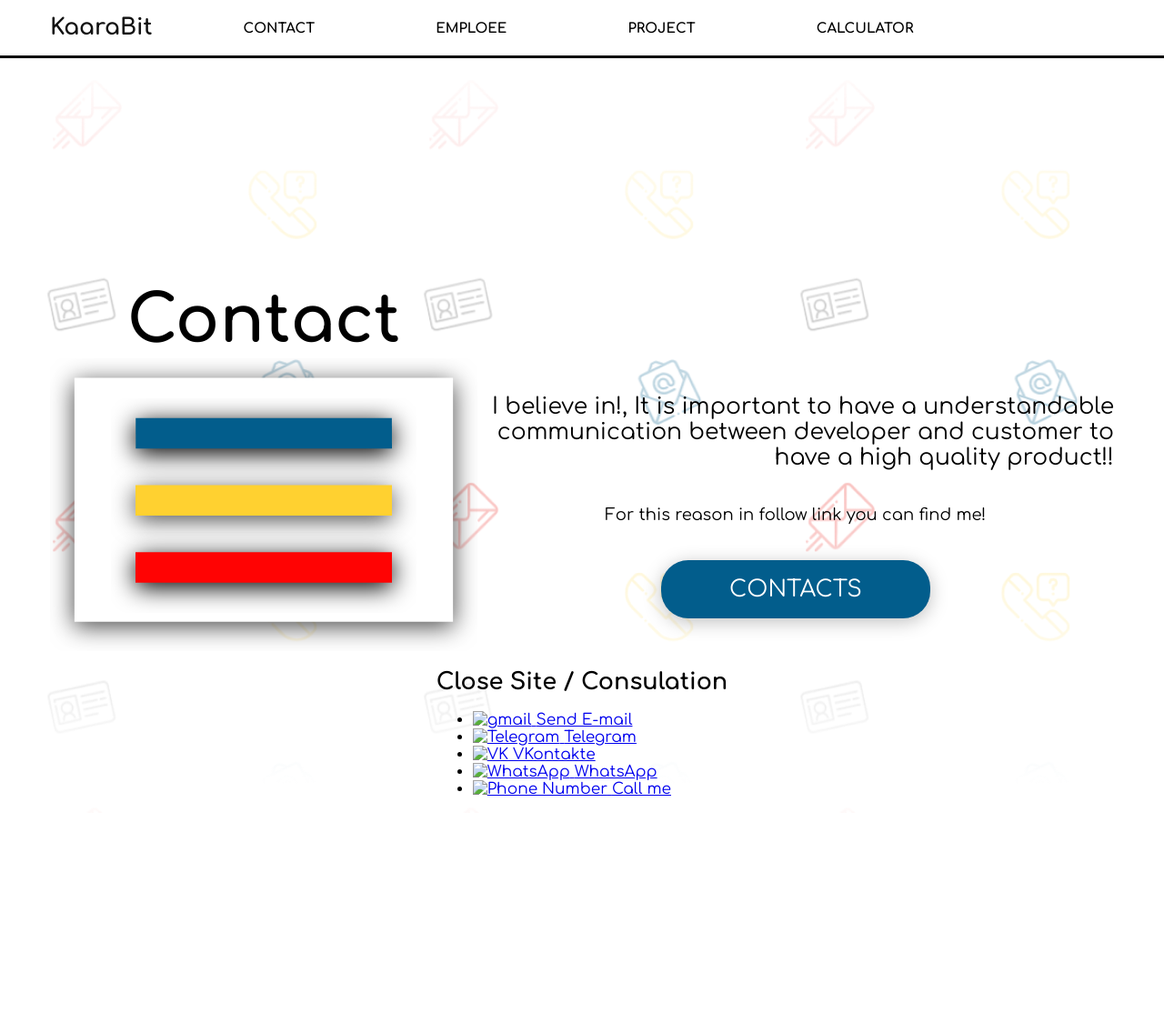
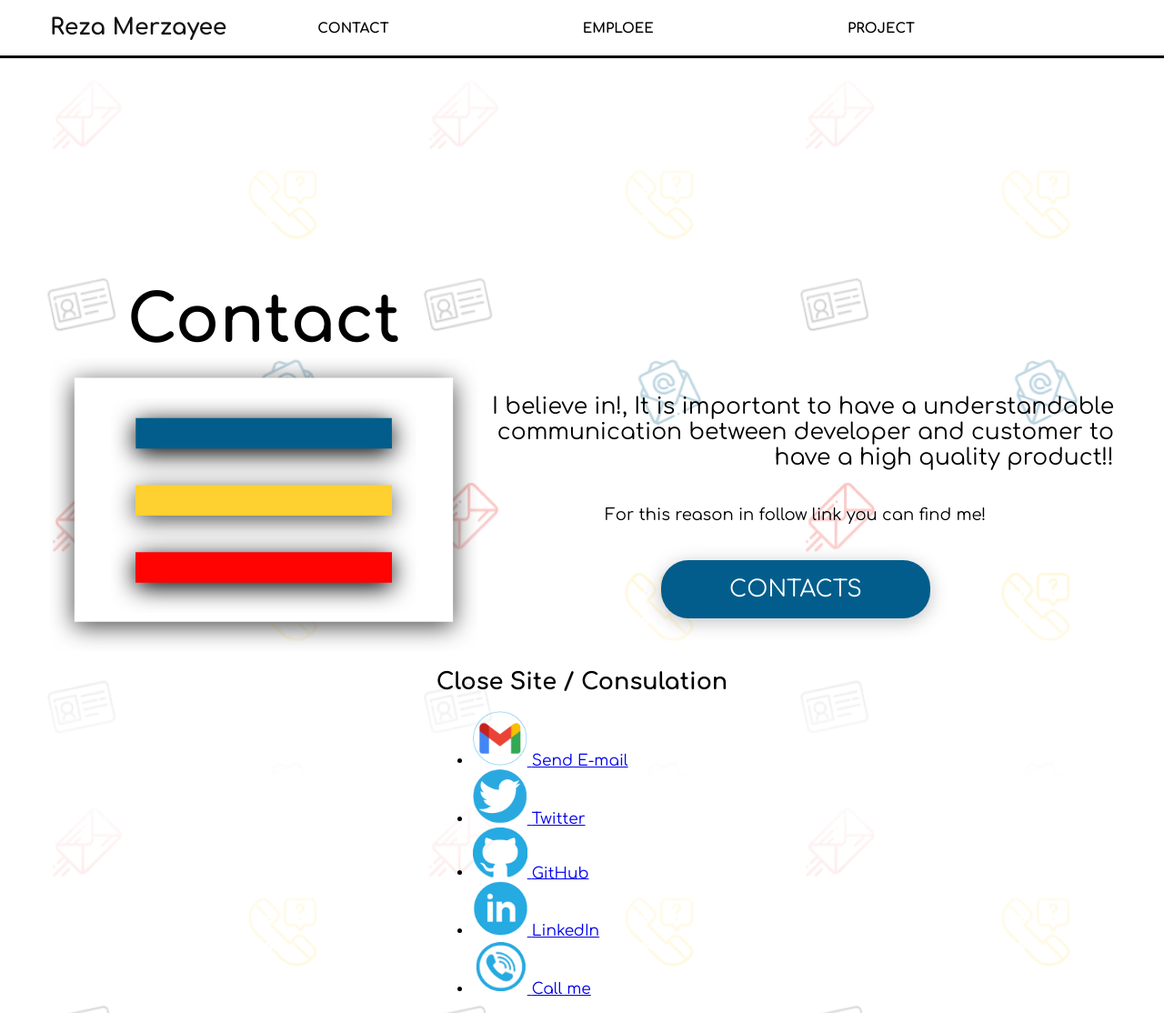
Before and after one commit to rezamirzayee/merzayee.github.io, a plain HTML site: page contacts.html in a window 1280 px wide. Shown: the whole page at 91% size. Before the commit the page ends 894 px from the top, so only its background shows below. Drawn offline with Linux system fonts and the light colour scheme; files whose address does not match are found by name.

Commit message:
modify liks

```diff
--- a/contacts.html
+++ b/contacts.html
@@ -1,16 +1,16 @@
 <!DOCTYPE html>
-<html lang="ru">
+<html lang="Eng">
 <head>
     <meta charset="UTF-8">
     <meta name="viewport" content="width=device-width, initial-scale=1.0">
     <link rel="stylesheet" href="css/normalize.min.css">
-    <link rel="stylesheet" href="css/style.min.css">
-    <title>KaaraBit | Contact</title>
+    <link rel="stylesheet" href="css/style.css">
+    <title>Reza Merzayee | Contact</title>
 </head>
 <body>
     <header class="header header--blue">
     <nav class="header__navigation">
-        <a class="header__link header__link--white" href="index.html">KaaraBit</a>
+        <a class="header__link header__link--white" href="index.html">Reza Merzayee</a>
         <button class="header__menu-button header__menu-button--opened" type="button">
 
             <span class="visually-hidden">Back to Menu</span>
@@ -24,9 +24,6 @@
             </li>
             <li class="site-navigation__item">
                 <a class="site-navigation__link" href="#">Project</a>
-            </li>
-            <li class="site-navigation__item">
-                <a class="site-navigation__link" href="#">Calculator</a>
             </li>
             <li class="site-navigation__item">
                 <a class="site-navigation__link" href="#"></a>
@@ -54,32 +51,32 @@
             <h2 class="social__heading">Close Site / Consulation</h2>
             <ul class="social__list">
                 <li class="social__item">
-                    <a class="social__link" href="#">
-                        <picture><source srcset="#" type="image/webp"><img class="social__icon" src="#" alt="gmail"></picture>
+                    <a class="social__link" href="mailto:mirzayee@gmail.com">
+                        <picture><source srcset="img/gmail.png" type="image/webp"><img class="social__icon" src="img/gmail.png" alt="gmail" width="60px"></picture>
                         <span class="social__link-text">Send E-mail</span>
                     </a>
                 </li>
                 <li class="social__item">
-                    <a class="social__link" href="#">
-                        <picture><source srcset="#" type="image/webp"><img class="social__icon" src="#" alt="Telegram"></picture>
-                        <span class="social__link-text">Telegram</span>
+                    <a class="social__link" href="http://twitter.com/reza_merzayee">
+                        <picture><source srcset="img/Twitter.png" type="image/webp"><img class="social__icon" src="img/Twitter.png" alt="Twitter" width="60px"></picture>
+                        <span class="social__link-text">Twitter</span>
                     </a>
                 </li>
                 <li class="social__item">
-                    <a class="social__link" href="#">
-                        <picture><source srcset="#" type="image/webp"><img class="social__icon" src="#" alt="VK"></picture>
-                        <span class="social__link-text">VKontakte</span>
+                    <a class="social__link" href="https://github.com/rezamirzayee">
+                        <picture><source srcset="img/github-icon.png" type="image/webp"><img class="social__icon" src="img/github-icon.png" alt="GitHub" width="60px"></picture>
+                        <span class="social__link-text">GitHub</span>
                     </a>
                 </li>
                 <li class="social__item">
-                    <a class="social__link" href="#">
-                        <picture><source srcset="#" type="image/webp"><img class="social__icon" src="#" alt="WhatsApp"></picture>
-                        <span class="social__link-text">WhatsApp</span>
+                    <a class="social__link" href="https://www.linkedin.com/in/reza-merzayee/">
+                        <picture><source srcset="img/linkedin.png" type="image/webp"><img class="social__icon" src="img/linkedin.png" alt="LinkedIn" width="60px" ></picture>
+                        <span class="social__link-text">LinkedIn</span>
                     </a>
                 </li>
                 <li class="social__item">
-                    <a class="social__link" href="#">
-                        <picture><source srcset="#" type="image/webp"><img class="social__icon" src="#" alt=" Phone Number "></picture>
+                    <a class="social__link" href="tel:+447895613942">
+                        <picture><source srcset="img/phone.png" type="image/webp"><img class="social__icon" src="img/phone.png" alt=" Phone Number " width="60px" ></picture>
                         <span class="social__link-text">Call me</span>
                     </a>
                 </li>
```
